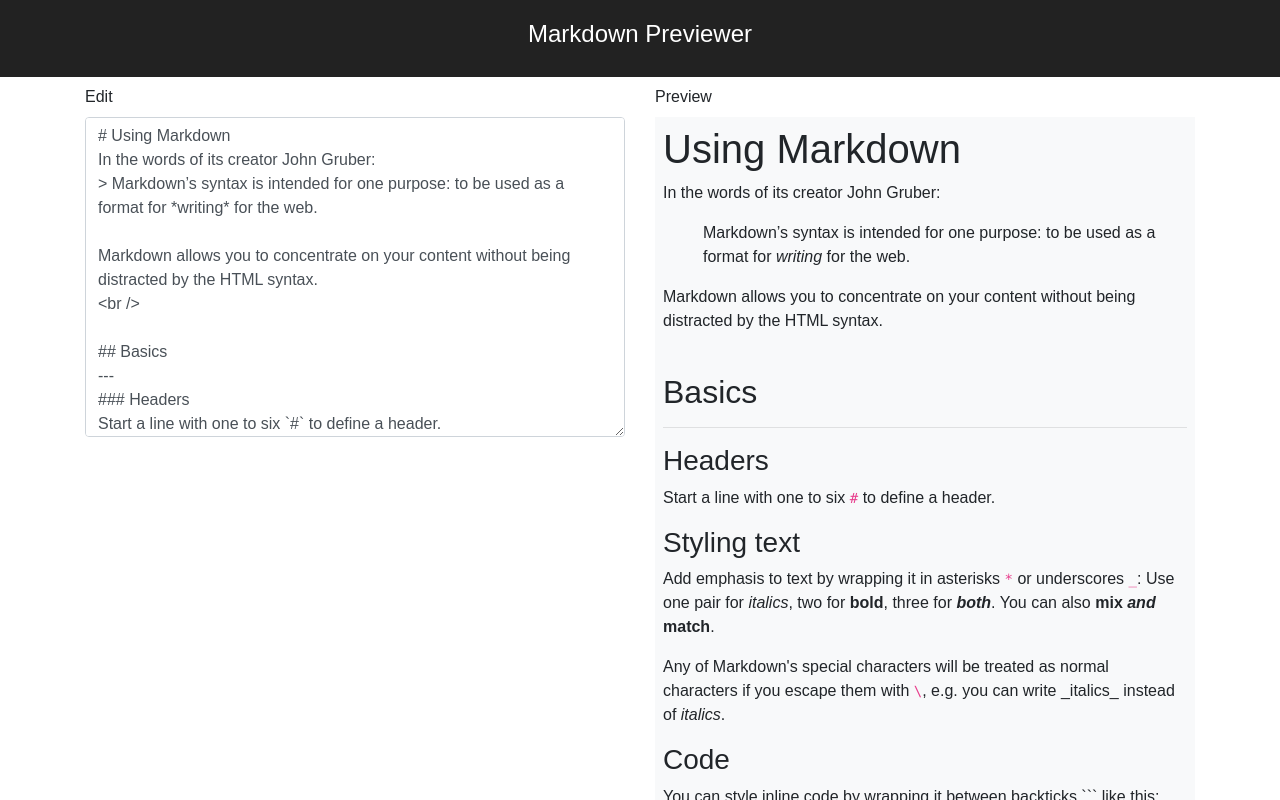
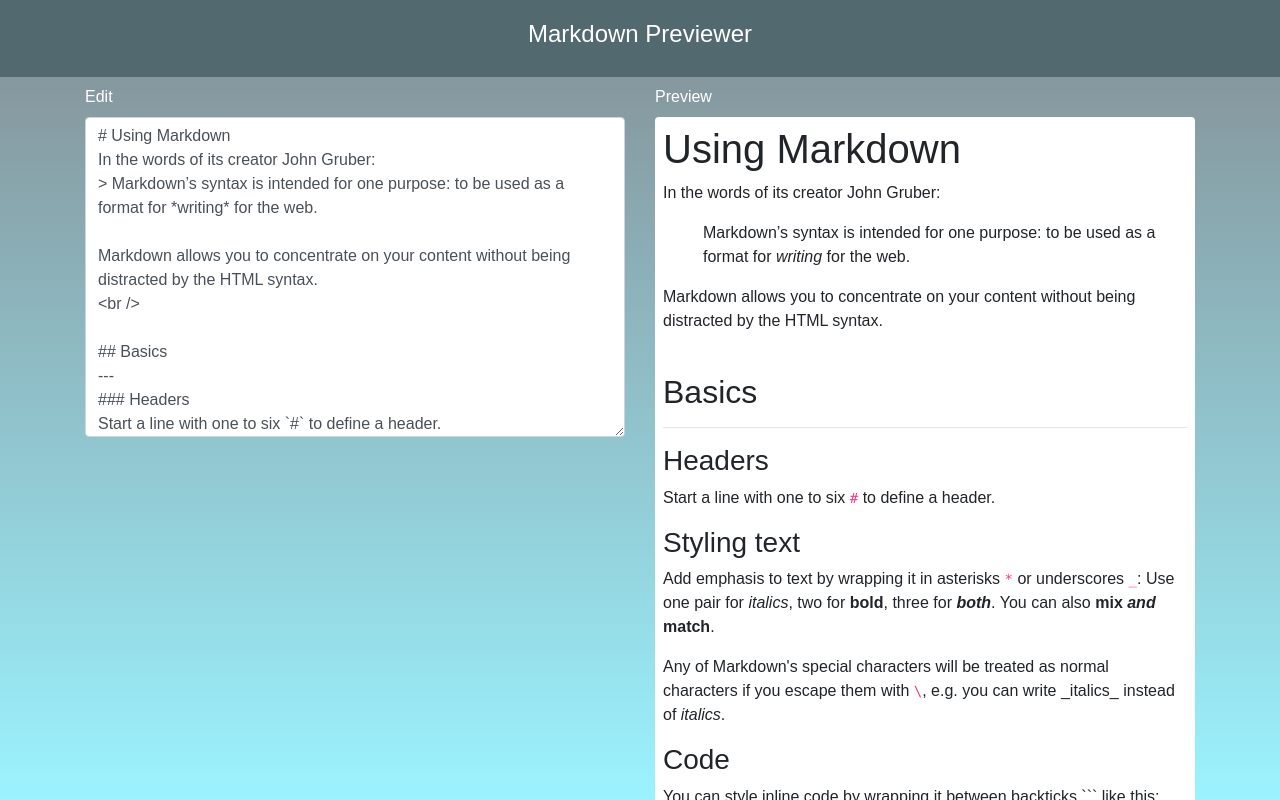
Before and after one commit to sfiquet/md-preview, a React (Create React App) app: page / in a window 1280 px wide. Shown: the top 800 px of the page. Built offline with nearby package versions, Linux system fonts and the light colour scheme.

Commit message:
Improve colour scheme

```diff
--- a/src/App.css
+++ b/src/App.css
@@ -1,9 +1,11 @@
 .App {
   text-align: center;
+  background: linear-gradient(hsla(203, 63%, 10%, 50%), hsl(187, 100%, 61%, 50%));
+  background-attachment: fixed;
 }
 
 .App-header {
-  background-color: #222;
+  background-color: hsl(194, 15%, 38%);
   padding: 20px;
   color: white;
 }
--- a/src/App.js
+++ b/src/App.js
@@ -9,7 +9,7 @@ class App extends Component {
         <header className="App-header">
           <h1 className="App-title">Markdown Previewer</h1>
         </header>
-        <main className="container pt-2">
+        <main className="container pt-2 pb-4">
           <MDEditor></MDEditor>
         </main>
       </div>
--- a/src/MDEditor.js
+++ b/src/MDEditor.js
@@ -99,20 +99,20 @@ class MDEditor extends Component {
     return (
       <div className="MDEditor">
         <div className="row">
-          <div className="form-group col-12 col-lg-6 bg-white d-flex flex-column" id="edit-block">
+          <div className="form-group col-12 col-lg-6 d-flex flex-column" id="edit-block">
             <div className="d-flex justify-content-between align-items-center pb-2">
-              <label className="d-block mb-0" htmlFor="editor">Edit</label>
+              <label className="d-block text-white mb-0" htmlFor="editor">Edit</label>
               <a className="btn btn-primary d-md-none" href="#preview-block">Preview</a>
             </div>
             <textarea className="MDEditor-textarea form-control w-100"
               id="editor" name="editor" value={this.state.markdown} onChange={this.handleChange} />
           </div>
-          <div className="form-group col-12 col-lg-6 bg-white d-flex flex-column" id="preview-block">
+          <div className="form-group col-12 col-lg-6 d-flex flex-column" id="preview-block">
             <div className="d-flex justify-content-between align-items-center pb-2">
-              <label className="d-block mb-0" htmlFor="preview">Preview</label>
+              <label className="d-block text-white mb-0" htmlFor="preview">Preview</label>
               <a className="btn btn-primary d-md-none" href="#edit-block">Edit</a>
             </div>
-            <div className="MDEditor-preview text-left p-2 w-100 bg-light"
+            <div className="MDEditor-preview text-left p-2 w-100 bg-white rounded"
               id="preview" dangerouslySetInnerHTML={this.getMarkdownHTML(this.state.markdown)}>
             </div>
           </div>
```
